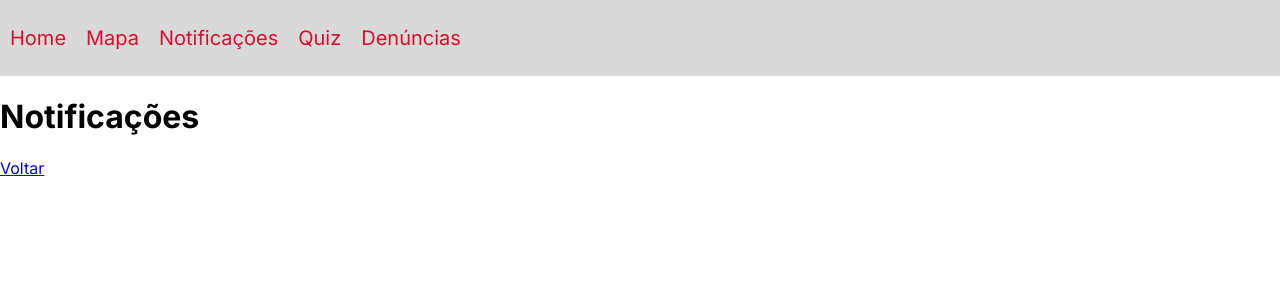
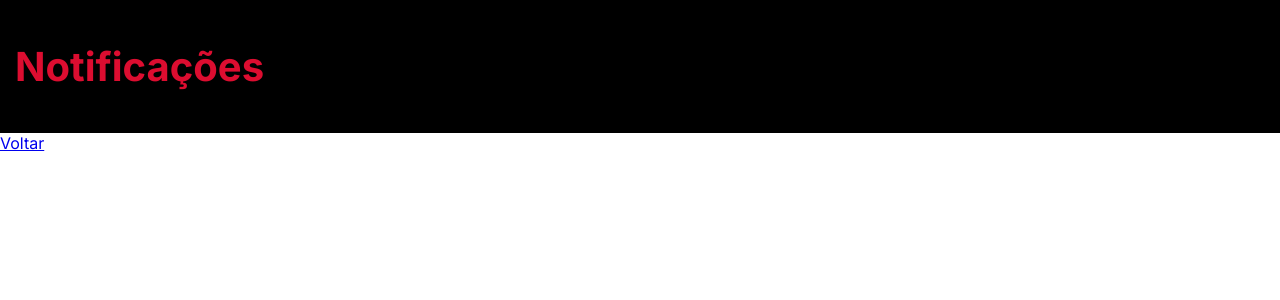
Before and after one commit to Isabelleraf/Projeto-Web-Mobile, a Next.js app: page /paginaNotificacoes in a window 1280 px wide. Shown: the top 300 px of the page. Built offline with nearby package versions, Linux system fonts and the light colour scheme.

Commit message:
Update page.js

```diff
--- a/app/paginaNotificacoes/page.js
+++ b/app/paginaNotificacoes/page.js
@@ -1,12 +1,17 @@
 import Link from "next/link";
-import Menu from "../components/menu";
+import Style from "./page.module.css";
+
 
 export default function Notificacoes(){
     return (
         <>
-            <Menu/>
-            <h1>Notificações</h1>
-            <Link href="/">Voltar</Link>
+            <header className={Style.notificacoes}>
+                <h1>Notificações</h1>
+            </header>
+
+            <nav className={Style.voltar}>
+                <Link href="/">Voltar</Link>
+            </nav>
         </>
     );
 }
```
